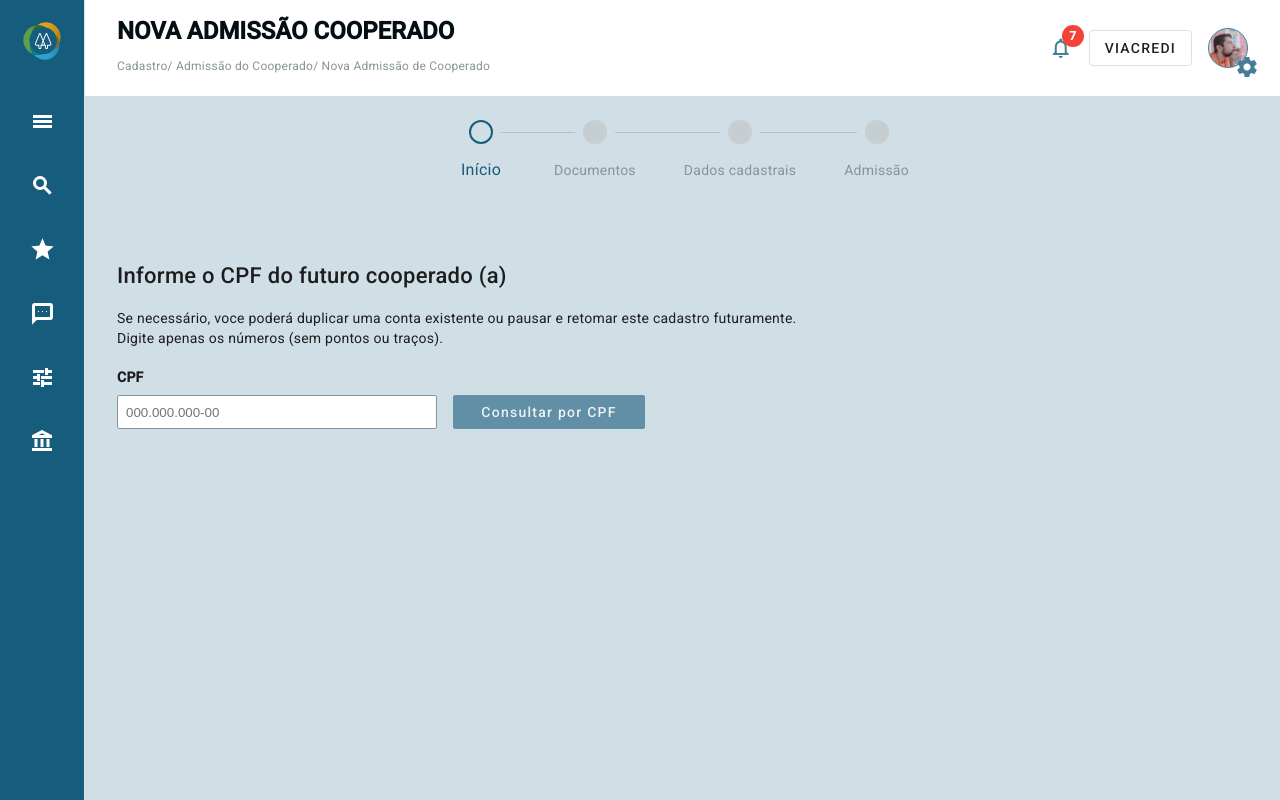
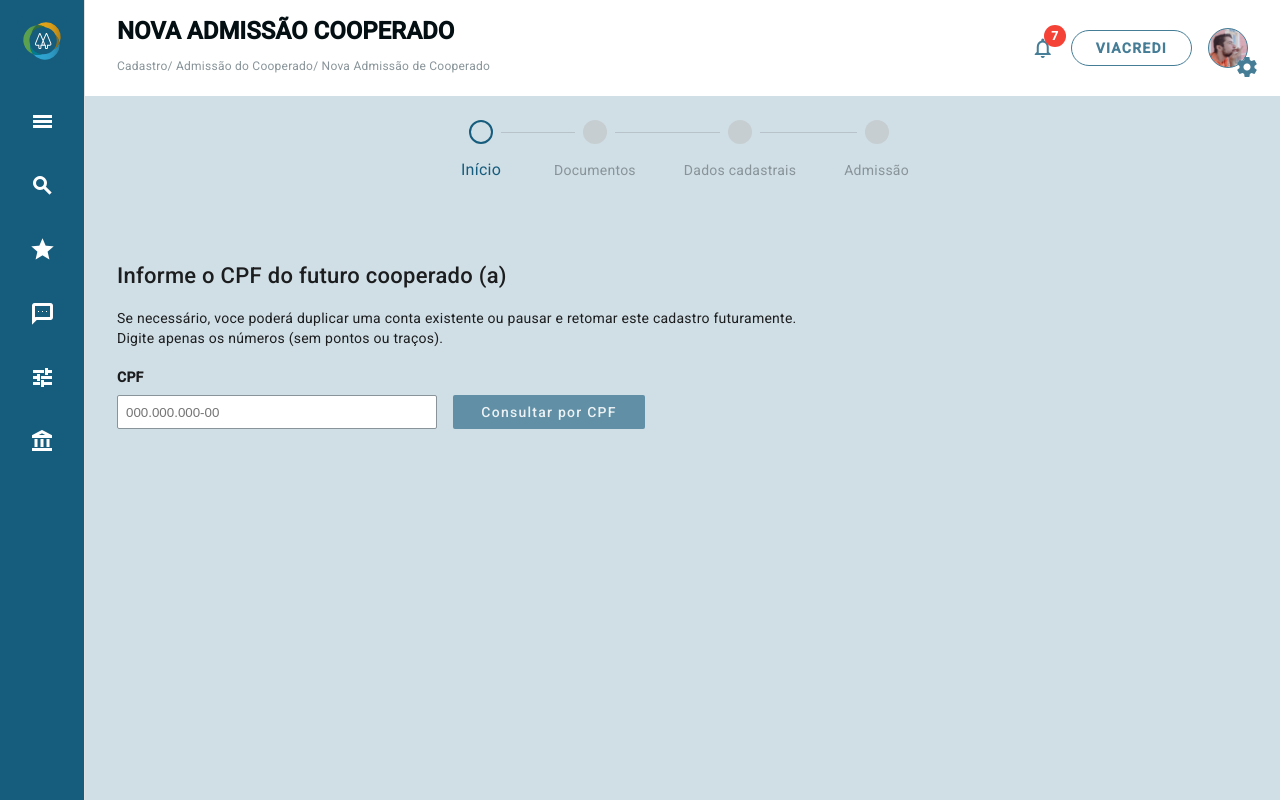
Before and after one commit to karmodaniel/ailos, an Angular app: page / in a window 1280 px wide. Built offline with nearby package versions, Linux system fonts and the light colour scheme; what ngx-mask would draw is missing.

Commit message:
style: remove console log

```diff
--- a/src/app/layouts/header/header.component.html
+++ b/src/app/layouts/header/header.component.html
@@ -17,7 +17,7 @@
         fontSet="material-icons-outlined"
         >notifications</mat-icon
       >
-      <button mat-stroked-button>VIACREDI</button>
+      <button class="company-name" mat-stroked-button>VIACREDI</button>
       <div
         class="avatar"
         matBadge="settings"
--- a/src/app/pages/admission-cooperative/admission-cooperative.component.ts
+++ b/src/app/pages/admission-cooperative/admission-cooperative.component.ts
@@ -67,7 +67,6 @@ export class AdmissionCooperativeComponent implements OnInit, OnDestroy {
         delay(500),
         distinctUntilChanged(),
         catchError((err: HttpErrorResponse) => {
-          console.log(err);
           this.cooperative = null;
           this.handleError(err.status);
           return of();
@@ -75,7 +74,6 @@ export class AdmissionCooperativeComponent implements OnInit, OnDestroy {
         finalize(() => this.loading$.next(false))
       )
       .subscribe((data: User) => {
-        console.log(data);
         this.cooperative = new User(
           data.id,
           data.cpf,
```
